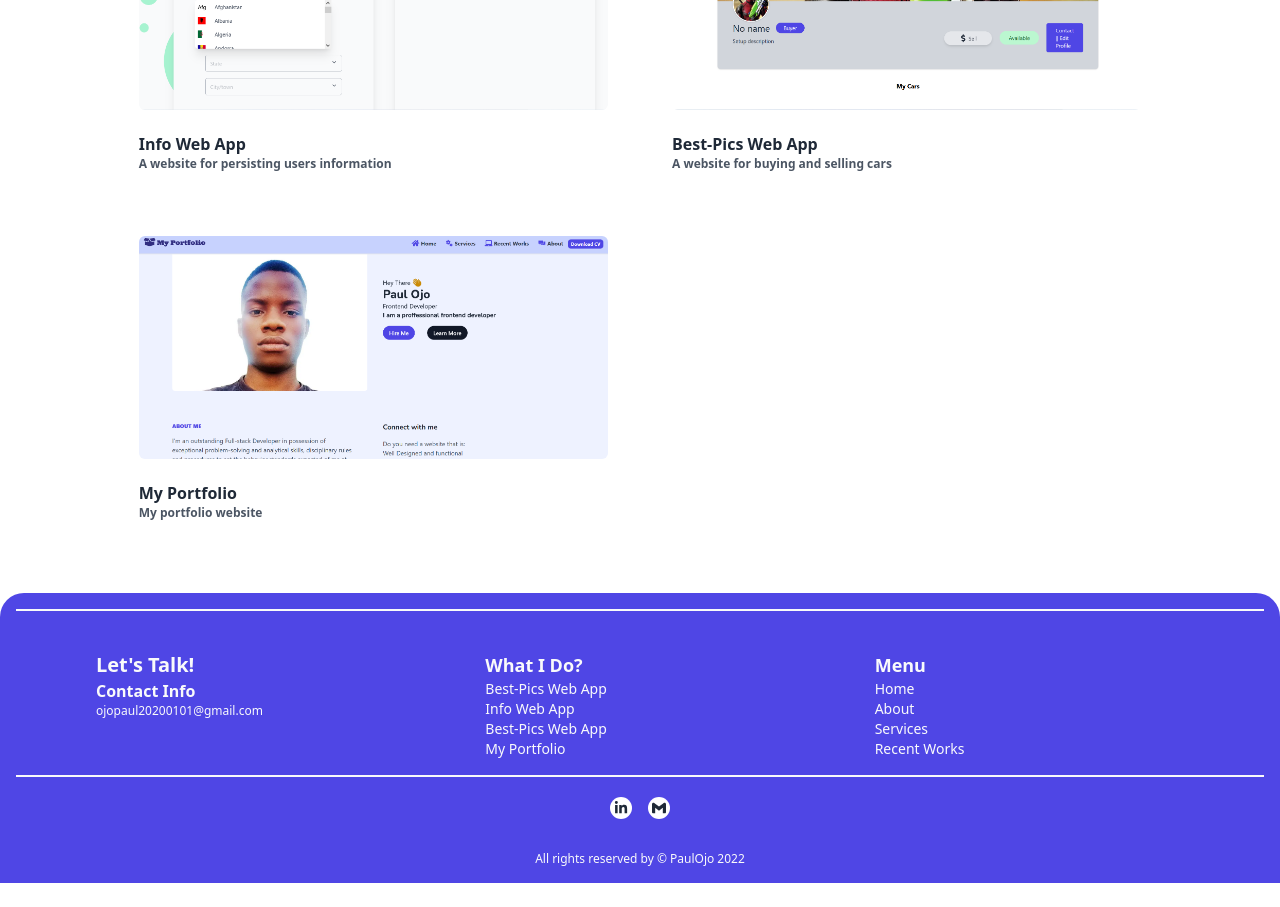
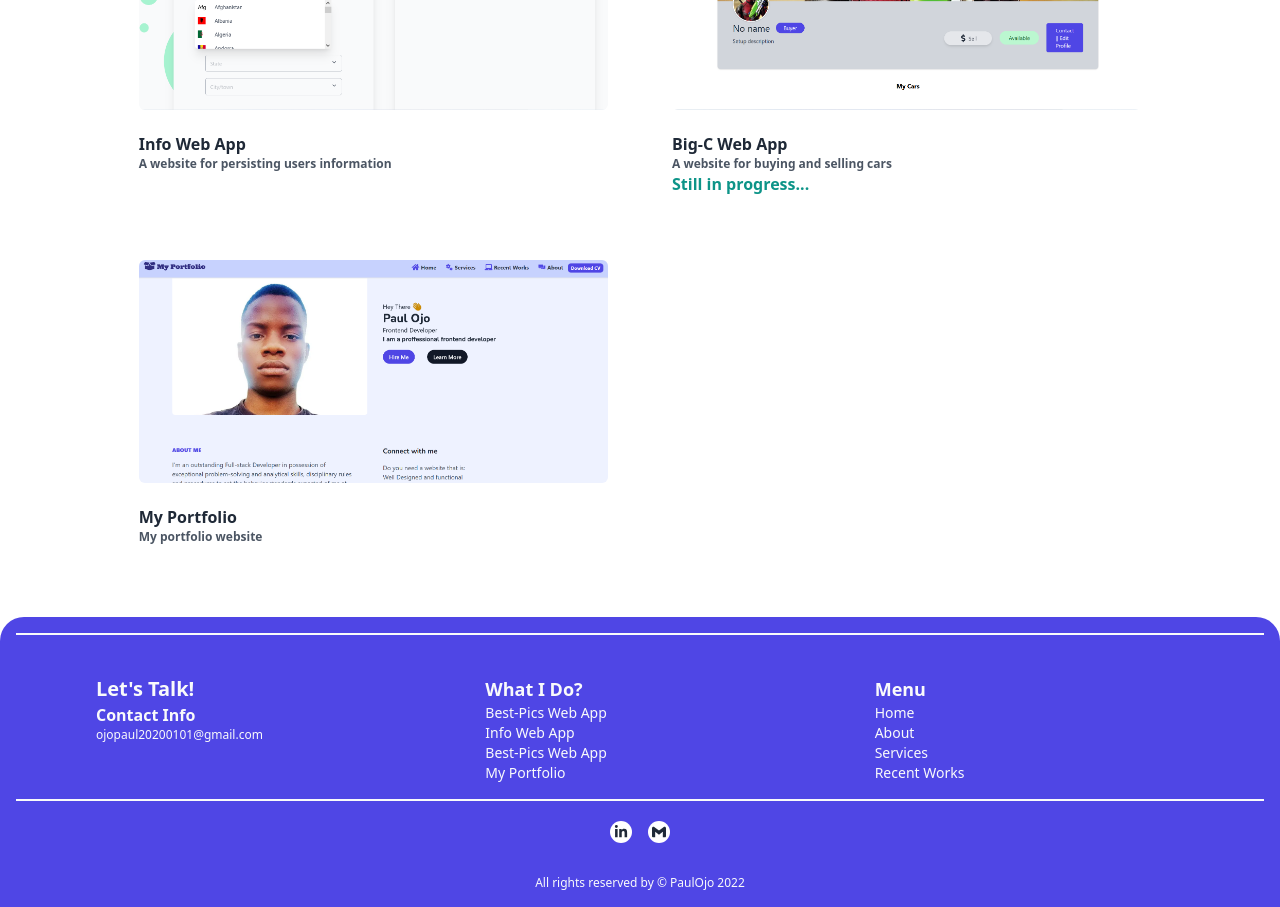
Before and after one commit to Tosinkoa/My-Portfolio, a Next.js app: page / in a window 1280 px wide. Shown: the part 1520-2427 px from the top of the page. Before the commit the page ends 2403 px from the top, so only its background shows below. Built offline with nearby package versions, Linux system fonts and the light colour scheme.

Commit message:
Fix link error

```diff
--- a/pages/index.js
+++ b/pages/index.js
@@ -105,7 +105,7 @@ export default function Home() {
               </div>
             </a>
           </Link>
-          <Link href="https://big-c.netlify.app/">
+          <Link href="https://best-pics-app.netlify.app//">
             <a
               target="_blank"
               className="space-y-4 m-8 active:m-0 hover:m-0 focus:m-0 ease-in-out transition-all duration-500"
@@ -143,7 +143,7 @@ export default function Home() {
               </div>
             </a>
           </Link>
-          <Link href="https://bright-swan-1e4748.netlify.app/">
+          <Link href="https://big-c.netlify.app">
             <a
               target="_blank"
               className="space-y-4 m-8 active:m-0 hover:m-0 focus:m-0 ease-in-out transition-all duration-500"
@@ -157,8 +157,9 @@ export default function Home() {
                 className="rounded-md"
               />
               <div>
-                <h1 className="font-bold"> Best-Pics Web App</h1>
+                <h1 className="font-bold"> Big-C Web App</h1>
                 <p className="text-xs font-semibold text-gray-600">A website for buying and selling cars</p>
+                <h1 className="font-bold text-teal-600">Still in progress...</h1>
               </div>
             </a>
           </Link>
```
